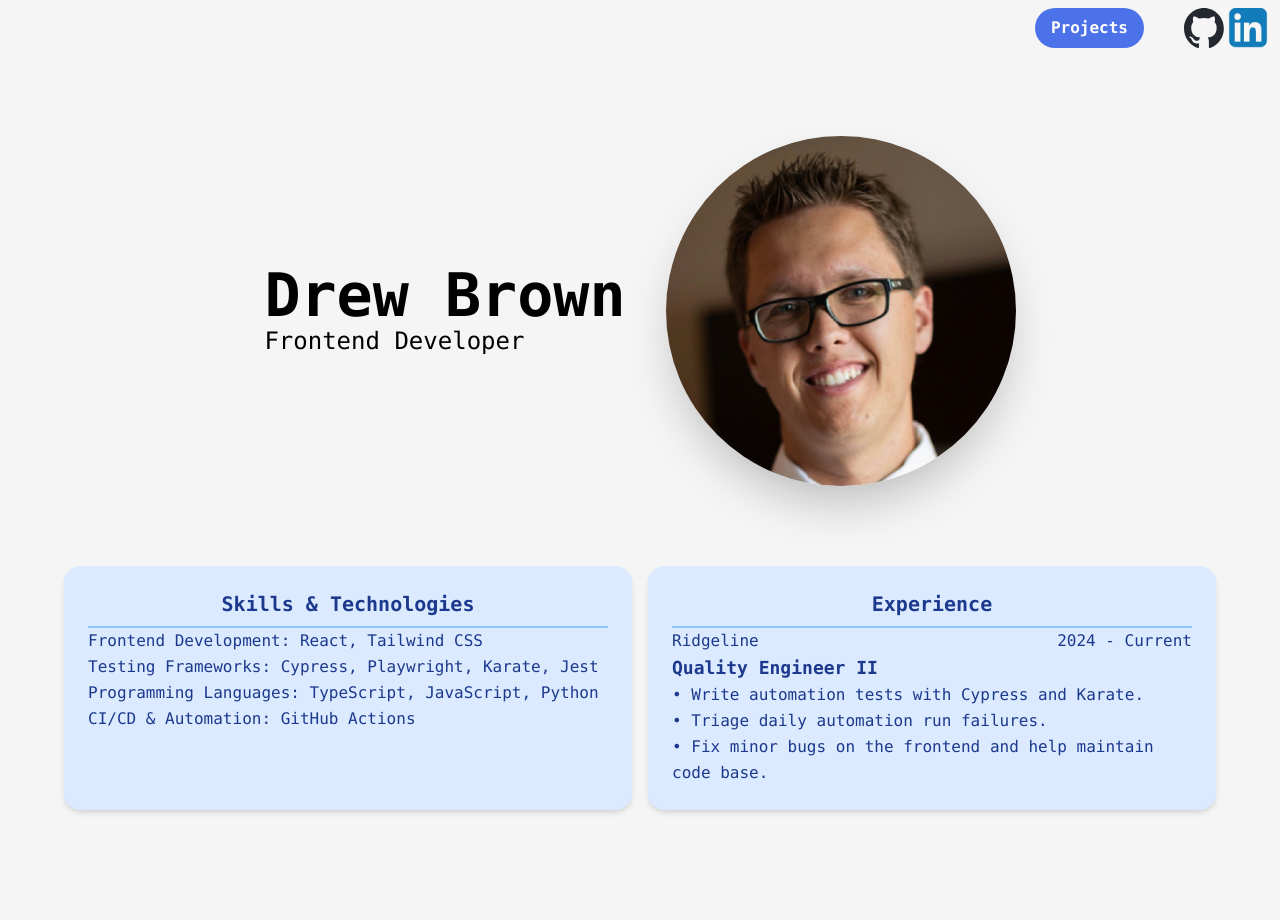
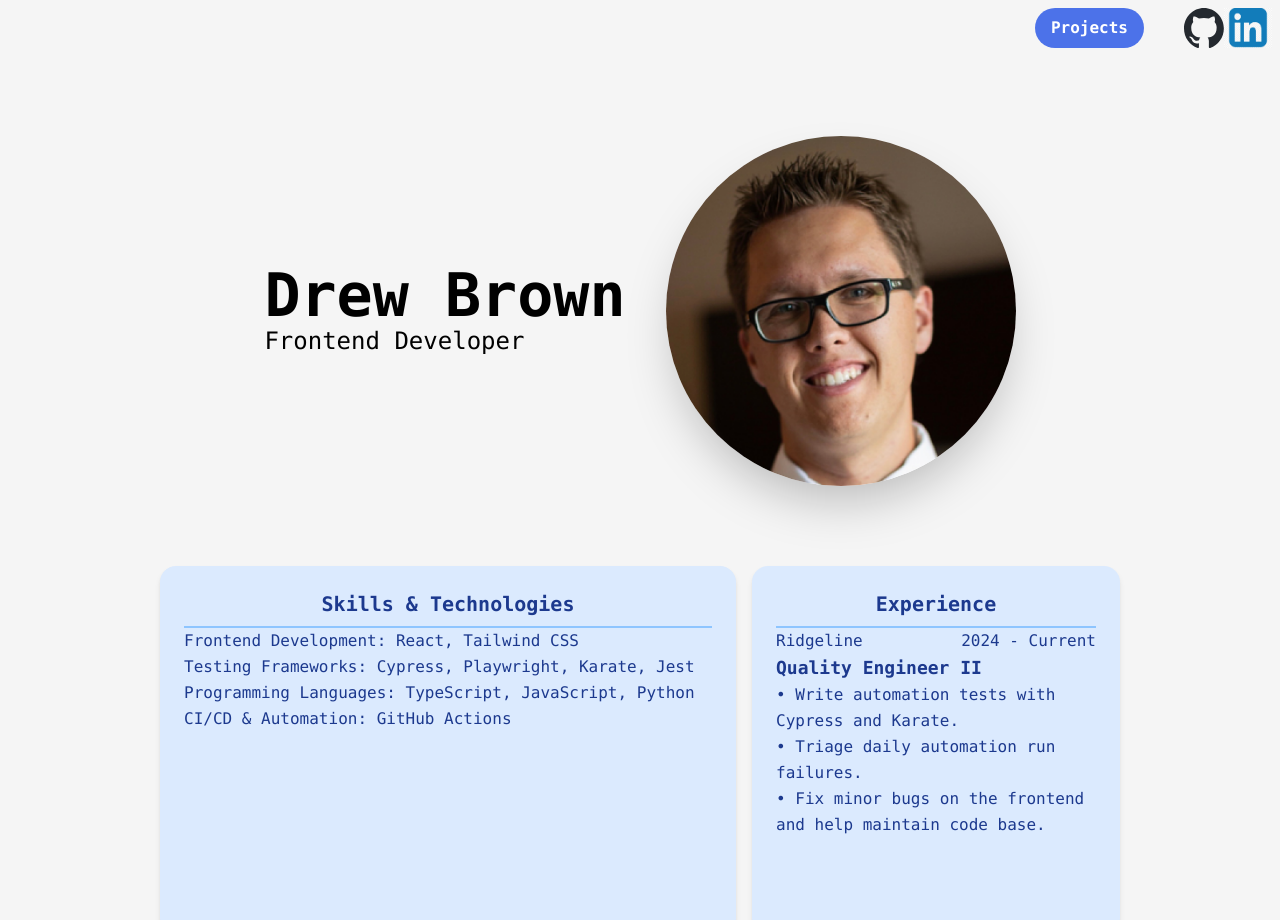
Before and after one commit to drewbrownie21/Portfolio, a React (Vite) app: page / in a window 1280 px wide. Shown: the top 920 px of the page. Built offline with nearby package versions, Linux system fonts and the light colour scheme.

Commit message:
Adding flipping logic to cards

```diff
--- a/src/Background/Experience.tsx
+++ b/src/Background/Experience.tsx
@@ -44,20 +44,18 @@ function Experience() {
   const [selection, setSelection] = useState(0);
   const [flipped, setFlipped] = useState(false);
 
-  function handleCount(countInt: number) {
+  function handleCount() {
+    setFlipped(!flipped);
     if (selection == jobs.length - 1) {
       setSelection(0);
     } else {
-      setFlipped(!flipped);
-      setSelection(selection + countInt);
+      setSelection(selection + 1);
     }
   }
 
+  function CardDetails() {
     return (
-    <div
-      className="flex-1 bg-blue-100 text-blue-900 rounded-2xl shadow-md p-6 max-w-xl"
-      onClick={() => handleCount(1)}
-    >
+      <div>
         <h1 className="font-bold text-xl text-center border-b-2 border-blue-300 pb-2">
           Experience
         </h1>
@@ -79,4 +77,23 @@ function Experience() {
     );
   }
 
+  return (
+    <div
+      className="size-92 outline-none [perspective:100rem]"
+      onClick={handleCount}
+    >
+      <div
+        className={`relative size-full transition duration-500 [transform-style:preserve-3d] ${flipped ? "[transform:rotateY(180deg)]" : ""}`}
+      >
+        <div className="absolute inset-0 size-full bg-blue-100 text-blue-900 rounded-2xl shadow-md p-6 max-w-xl [backface-visibility:hidden]">
+          <CardDetails />
+        </div>
+        <div className="absolute inset-0 size-full bg-blue-100 text-blue-900 rounded-2xl shadow-md p-6 max-w-xl [backface-visibility:hidden] [transform:rotateY(180deg)]">
+          <CardDetails />
+        </div>
+      </div>
+    </div>
+  );
+}
+
 export default Experience;
```
Lines whose indentation alone changed are shown as unchanged.
